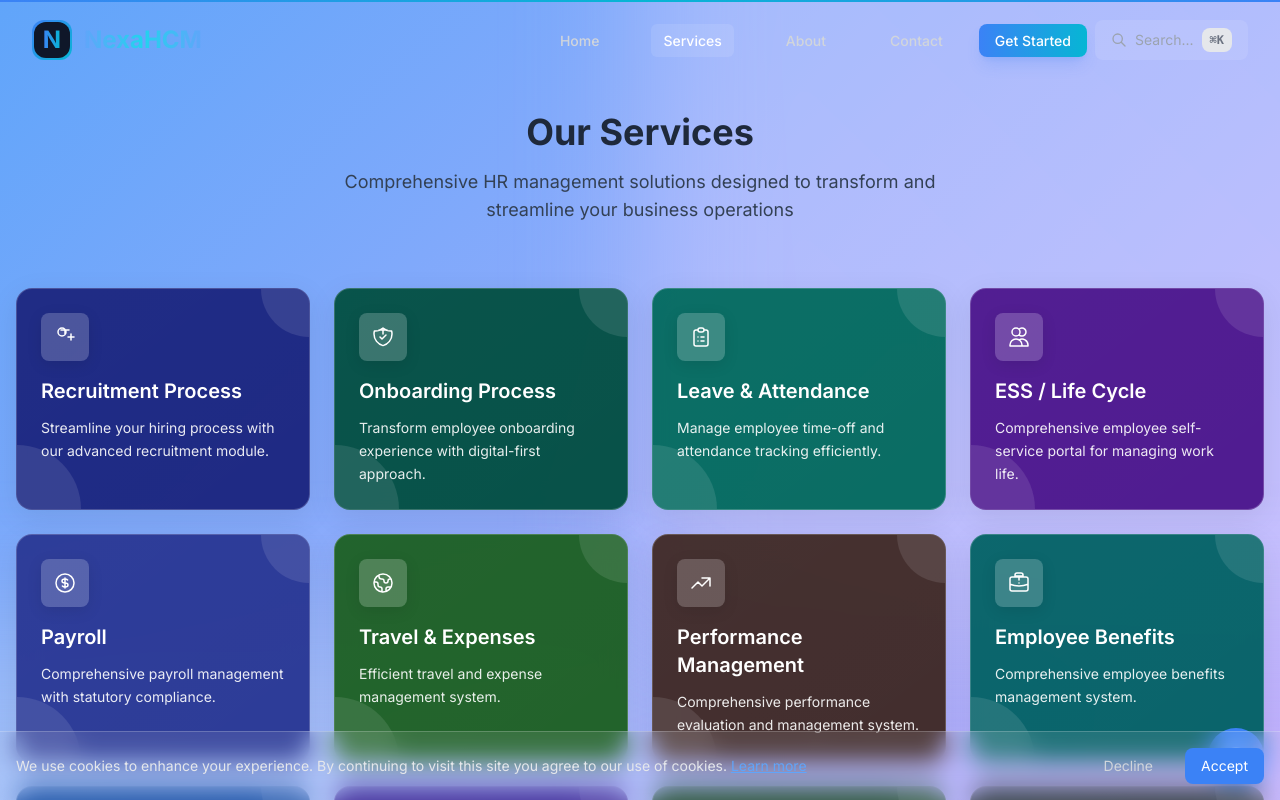
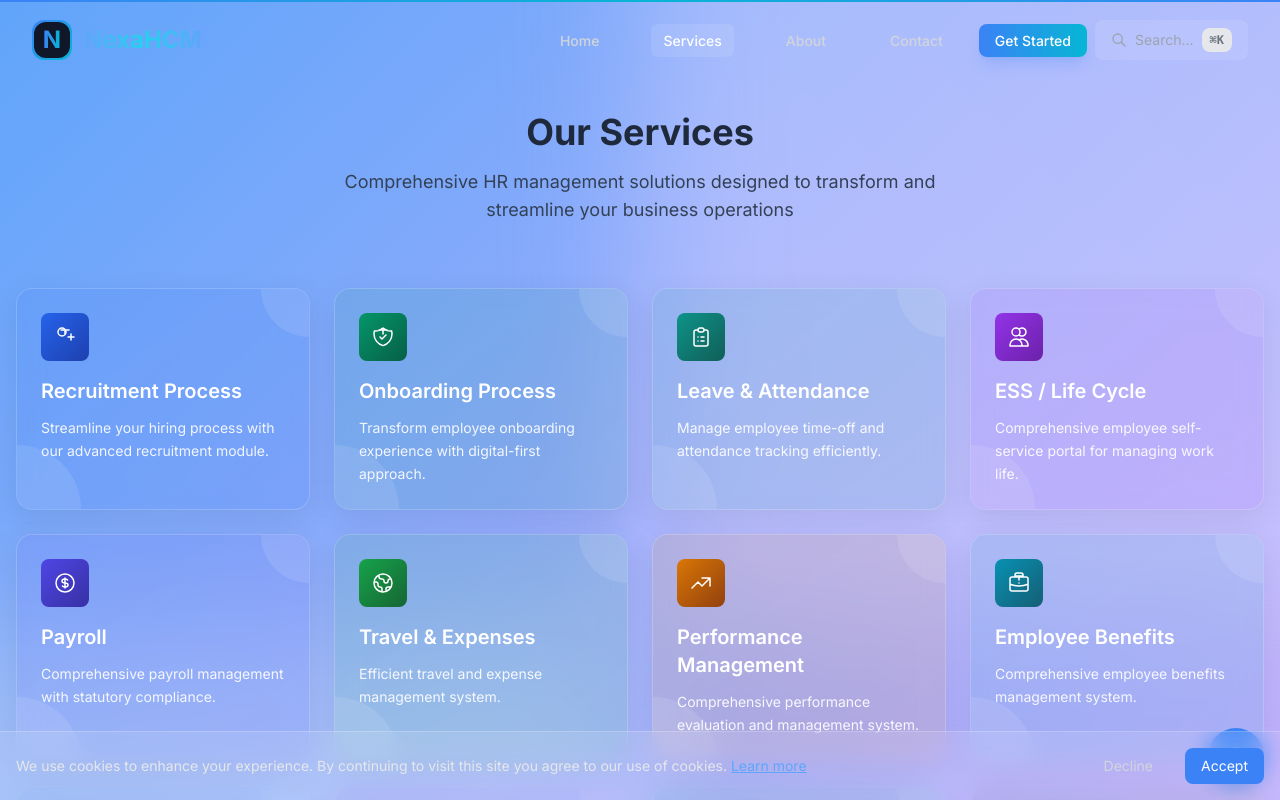
Before and after one commit to Prasanthk4/nexahcm, a React (Vite) app: page /services in a window 1280 px wide. Shown: the top 800 px of the page. Built offline with nearby package versions, Linux system fonts and the light colour scheme.

Commit message:
style: Update service modals to match their respective card colors

```diff
--- a/src/pages/Services.jsx
+++ b/src/pages/Services.jsx
@@ -904,118 +904,217 @@ const modules = [
   }
 ];
 
-const getCardColor = (index) => {
-  const colors = [
-    // Professional blues and teals
-    {
-      gradient: 'from-blue-500/20 to-blue-600/20 border-blue-500/30 hover:border-blue-400/50',
-      bg: 'bg-blue-900/10',
-      accent: 'bg-blue-500',
-      border: 'border-blue-500/20',
-      text: 'text-blue-400'
+const moduleColors = {
+  'Recruitment Process': {
+    bg: 'from-blue-600 to-blue-800',
+    card: 'bg-blue-600/10',
+    border: 'border-blue-200/30',
+    text: 'text-blue-100',
+    overview: 'bg-blue-900/40',
+    benefits: 'bg-blue-950/40',
+    hover: 'hover:bg-blue-700/20'
   },
-    {
-      gradient: 'from-cyan-500/20 to-cyan-600/20 border-cyan-500/30 hover:border-cyan-400/50',
-      bg: 'bg-cyan-900/10',
-      accent: 'bg-cyan-500',
-      border: 'border-cyan-500/20',
-      text: 'text-cyan-400'
+  'Onboarding Process': {
+    bg: 'from-emerald-600 to-emerald-800',
+    card: 'bg-emerald-600/10',
+    border: 'border-emerald-200/30',
+    text: 'text-emerald-100',
+    overview: 'bg-emerald-900/40',
+    benefits: 'bg-emerald-950/40',
+    hover: 'hover:bg-emerald-700/20'
   },
-    {
-      gradient: 'from-teal-500/20 to-teal-600/20 border-teal-500/30 hover:border-teal-400/50',
-      bg: 'bg-teal-900/10',
-      accent: 'bg-teal-500',
-      border: 'border-teal-500/20',
-      text: 'text-teal-400'
+  'Leave & Attendance': {
+    bg: 'from-teal-600 to-teal-800',
+    card: 'bg-teal-600/10',
+    border: 'border-teal-200/30',
+    text: 'text-teal-100',
+    overview: 'bg-teal-900/40',
+    benefits: 'bg-teal-950/40',
+    hover: 'hover:bg-teal-700/20'
   },
-    // Purple and indigo tones
-    {
-      gradient: 'from-purple-500/20 to-purple-600/20 border-purple-500/30 hover:border-purple-400/50',
-      bg: 'bg-purple-900/10',
-      accent: 'bg-purple-500',
-      border: 'border-purple-500/20',
-      text: 'text-purple-400'
+  'ESS / Life Cycle': {
+    bg: 'from-purple-600 to-purple-800',
+    card: 'bg-purple-600/10',
+    border: 'border-purple-200/30',
+    text: 'text-purple-100',
+    overview: 'bg-purple-900/40',
+    benefits: 'bg-purple-950/40',
+    hover: 'hover:bg-purple-700/20'
   },
-    {
-      gradient: 'from-indigo-500/20 to-indigo-600/20 border-indigo-500/30 hover:border-indigo-400/50',
-      bg: 'bg-indigo-900/10',
-      accent: 'bg-indigo-500',
-      border: 'border-indigo-500/20',
-      text: 'text-indigo-400'
+  'Payroll': {
+    bg: 'from-indigo-600 to-indigo-800',
+    card: 'bg-indigo-600/10',
+    border: 'border-indigo-200/30',
+    text: 'text-indigo-100',
+    overview: 'bg-indigo-900/40',
+    benefits: 'bg-indigo-950/40',
+    hover: 'hover:bg-indigo-700/20'
   },
-    // Warm accents
-    {
-      gradient: 'from-rose-500/20 to-rose-600/20 border-rose-500/30 hover:border-rose-400/50',
-      bg: 'bg-rose-900/10',
-      accent: 'bg-rose-500',
-      border: 'border-rose-500/20',
-      text: 'text-rose-400'
+  'Travel & Expenses': {
+    bg: 'from-green-600 to-green-800',
+    card: 'bg-green-600/10',
+    border: 'border-green-200/30',
+    text: 'text-green-100',
+    overview: 'bg-green-900/40',
+    benefits: 'bg-green-950/40',
+    hover: 'hover:bg-green-700/20'
   },
-    {
-      gradient: 'from-orange-500/20 to-orange-600/20 border-orange-500/30 hover:border-orange-400/50',
-      bg: 'bg-orange-900/10',
-      accent: 'bg-orange-500',
-      border: 'border-orange-500/20',
-      text: 'text-orange-400'
+  'Performance Management': {
+    bg: 'from-amber-600 to-amber-800',
+    card: 'bg-amber-600/10',
+    border: 'border-amber-200/30',
+    text: 'text-amber-100',
+    overview: 'bg-amber-900/40',
+    benefits: 'bg-amber-950/40',
+    hover: 'hover:bg-amber-700/20'
   },
-    // Cool greens
-    {
-      gradient: 'from-emerald-500/20 to-emerald-600/20 border-emerald-500/30 hover:border-emerald-400/50',
-      bg: 'bg-emerald-900/10',
-      accent: 'bg-emerald-500',
-      border: 'border-emerald-500/20',
-      text: 'text-emerald-400'
+  'Employee Benefits': {
+    bg: 'from-cyan-600 to-cyan-800',
+    card: 'bg-cyan-600/10',
+    border: 'border-cyan-200/30',
+    text: 'text-cyan-100',
+    overview: 'bg-cyan-900/40',
+    benefits: 'bg-cyan-950/40',
+    hover: 'hover:bg-cyan-700/20'
   },
-    {
-      gradient: 'from-green-500/20 to-green-600/20 border-green-500/30 hover:border-green-400/50',
-      bg: 'bg-green-900/10',
-      accent: 'bg-green-500',
-      border: 'border-green-500/20',
-      text: 'text-green-400'
+  'Ask HR': {
+    bg: 'from-blue-500 to-blue-700',
+    card: 'bg-blue-500/10',
+    border: 'border-blue-200/30',
+    text: 'text-blue-100',
+    overview: 'bg-blue-800/40',
+    benefits: 'bg-blue-900/40',
+    hover: 'hover:bg-blue-600/20'
   },
-    // Additional variations
-    {
-      gradient: 'from-sky-500/20 to-sky-600/20 border-sky-500/30 hover:border-sky-400/50',
-      bg: 'bg-sky-900/10',
-      accent: 'bg-sky-500',
-      border: 'border-sky-500/20',
-      text: 'text-sky-400'
+  'Exit Management': {
+    bg: 'from-violet-600 to-violet-800',
+    card: 'bg-violet-600/10',
+    border: 'border-violet-200/30',
+    text: 'text-violet-100',
+    overview: 'bg-violet-900/40',
+    benefits: 'bg-violet-950/40',
+    hover: 'hover:bg-violet-700/20'
   },
-    {
-      gradient: 'from-violet-500/20 to-violet-600/20 border-violet-500/30 hover:border-violet-400/50',
-      bg: 'bg-violet-900/10',
-      accent: 'bg-violet-500',
-      border: 'border-violet-500/20',
-      text: 'text-violet-400'
+  'HR Compliance Calendar': {
+    bg: 'from-emerald-600 to-emerald-800',
+    card: 'bg-emerald-600/10',
+    border: 'border-emerald-200/30',
+    text: 'text-emerald-100',
+    overview: 'bg-emerald-900/40',
+    benefits: 'bg-emerald-950/40',
+    hover: 'hover:bg-emerald-700/20'
   },
-    {
-      gradient: 'from-fuchsia-500/20 to-fuchsia-600/20 border-fuchsia-500/30 hover:border-fuchsia-400/50',
-      bg: 'bg-fuchsia-900/10',
-      accent: 'bg-fuchsia-500',
-      border: 'border-fuchsia-500/20',
-      text: 'text-fuchsia-400'
+  'Visitor Management': {
+    bg: 'from-gray-600 to-gray-800',
+    card: 'bg-gray-600/10',
+    border: 'border-gray-200/30',
+    text: 'text-gray-100',
+    overview: 'bg-gray-900/40',
+    benefits: 'bg-gray-950/40',
+    hover: 'hover:bg-gray-700/20'
   },
-    {
-      gradient: 'from-blue-500/20 to-indigo-600/20 border-blue-500/30 hover:border-indigo-400/50',
-      bg: 'bg-blue-900/10',
-      accent: 'bg-blue-500',
-      border: 'border-blue-500/20',
-      text: 'text-blue-400'
+  'Technology Stack': {
+    bg: 'from-purple-600 to-purple-800',
+    card: 'bg-purple-600/10',
+    border: 'border-purple-200/30',
+    text: 'text-purple-100',
+    overview: 'bg-purple-900/40',
+    benefits: 'bg-purple-950/40',
+    hover: 'hover:bg-purple-700/20'
   }
-  ];
-  return colors[index % colors.length];
+};
+
+const ServiceModal = ({ module, onClose }) => {
+  const colors = moduleColors[module.title];
+
+  return (
+    <div className="fixed inset-0 z-50 overflow-y-auto">
+      <div className="fixed inset-0 bg-black/50 backdrop-blur-sm"></div>
+      <div className="relative min-h-screen flex items-center justify-center p-4">
+        <div className={`relative w-full max-w-4xl rounded-2xl shadow-2xl ${colors.card} ${colors.border} border backdrop-blur-xl`}>
+          {/* Header */}
+          <div className={`flex items-center justify-between p-6 border-b ${colors.border}`}>
+            <div className="flex items-center gap-4">
+              <div className={`w-12 h-12 rounded-xl bg-gradient-to-br ${colors.bg} flex items-center justify-center`}>
+                {module.icon}
+              </div>
+              <h2 className={`text-2xl font-bold ${colors.text}`}>{module.title}</h2>
+            </div>
+            <button
+              onClick={onClose}
+              className={`${colors.text} ${colors.hover} rounded-lg p-2 transition-colors duration-200`}
+            >
+              <IoClose className="w-6 h-6" />
+            </button>
+          </div>
+
+          {/* Content */}
+          <div className="p-6 space-y-6">
+            {/* Overview Section */}
+            <div>
+              <h3 className={`text-xl font-semibold mb-4 ${colors.text}`}>Overview</h3>
+              <div className={`${colors.overview} rounded-xl p-6 ${colors.text} leading-relaxed`}>
+                {module.description}
+              </div>
+            </div>
+
+            {/* Process Steps */}
+            <div>
+              <h3 className={`text-xl font-semibold mb-4 ${colors.text}`}>Process Steps</h3>
+              <div className="grid grid-cols-2 md:grid-cols-3 lg:grid-cols-6 gap-4">
+                {module.steps.map((step, index) => (
+                  <div
+                    key={index}
+                    className={`${colors.overview} rounded-xl p-4 text-center ${colors.text}`}
+                  >
+                    <div className={`w-8 h-8 mx-auto mb-2 rounded-full bg-gradient-to-br ${colors.bg} flex items-center justify-center`}>
+                      {index + 1}
+                    </div>
+                    <p className="text-sm">{step}</p>
+                  </div>
+                ))}
+              </div>
+            </div>
+
+            {/* Key Benefits */}
+            <div>
+              <h3 className={`text-xl font-semibold mb-4 ${colors.text}`}>Key Benefits</h3>
+              <div className="grid grid-cols-1 md:grid-cols-2 lg:grid-cols-3 gap-4">
+                {module.benefits.map((benefit, index) => (
+                  <div
+                    key={index}
+                    className={`${colors.benefits} rounded-xl p-4 ${colors.text}`}
+                  >
+                    <div className="flex items-start gap-3">
+                      <div className={`mt-1 w-5 h-5 rounded-full bg-gradient-to-br ${colors.bg} flex items-center justify-center flex-shrink-0`}>
+                        <IoCheckmark className="w-3 h-3 text-white" />
+                      </div>
+                      <div>
+                        <h4 className="font-medium mb-1">{benefit.title}</h4>
+                        <p className={`text-sm opacity-80`}>{benefit.description}</p>
+                      </div>
+                    </div>
+                  </div>
+                ))}
+              </div>
+            </div>
+          </div>
+        </div>
+      </div>
+    </div>
+  );
 };
 
 const ModuleDetail = ({ module, onClose }) => {
-  const colors = getCardColor(module.colorIndex || 0);
+  const colors = moduleColors[module.title];
 
   return (
-    <div className={`rounded-xl shadow-lg ${colors.bg}`}>
+    <div className={`rounded-xl shadow-lg ${colors.card}`}>
       <div className="p-8">
         {/* Header */}
         <div className={`flex items-center justify-between pb-6 border-b ${colors.border}`}>
           <div className="flex items-center space-x-4">
-            <div className={`p-3 bg-gradient-to-br ${colors.gradient} rounded-xl backdrop-blur-sm flex items-center justify-center`}>
+            <div className={`p-3 bg-gradient-to-br ${colors.bg} rounded-xl backdrop-blur-sm flex items-center justify-center`}>
               <div className={`${colors.text} w-8 h-8 flex items-center justify-center`}>
                 {module.icon}
               </div>
@@ -1080,7 +1179,7 @@ const ModuleDetail = ({ module, onClose }) => {
               {/* Right Column - Benefits */}
               {module.benefits && (
                 <div className="lg:col-span-1">
-                  <div className={`rounded-xl p-6 sticky top-8 ${colors.bg}`}>
+                  <div className={`rounded-xl p-6 sticky top-8 ${colors.card}`}>
                     <div className="flex items-center space-x-3 mb-6">
                       <div className={`w-1 h-6 ${colors.accent}`}></div>
                       <h3 className="text-xl font-semibold text-white">Key Benefits</h3>
@@ -1092,7 +1191,7 @@ const ModuleDetail = ({ module, onClose }) => {
                           className={`flex items-start space-x-3 p-4 rounded-lg bg-[#1a2234] hover:bg-[#1d2639] transition-all duration-300 group hover:translate-x-1 ${colors.border}`}
                         >
                           <div className="flex-shrink-0 w-6 h-6 mt-1">
-                            <div className={`w-5 h-5 rounded-full bg-gradient-to-br ${colors.gradient} flex items-center justify-center group-hover:scale-110 transition-transform duration-300`}>
+                            <div className={`w-5 h-5 rounded-full bg-gradient-to-br ${colors.bg} flex items-center justify-center group-hover:scale-110 transition-transform duration-300`}>
                               <svg className="w-3 h-3 text-white" fill="none" viewBox="0 0 24 24" stroke="currentColor">
                                 <path strokeLinecap="round" strokeLinejoin="round" strokeWidth={2} d="M5 13l4 4L19 7" />
                               </svg>
@@ -1139,12 +1238,12 @@ const ProcessStep = ({ step, index }) => (
 );
 
 const ServiceCard = ({ service, index, onClick }) => {
-  const bgColor = service.bgColor;
+  const colors = moduleColors[service.title];
 
   return (
     <motion.div
       key={service.title}
-      className={`group cursor-pointer ${bgColor} rounded-2xl p-6
+      className={`group cursor-pointer ${colors.card} rounded-2xl p-6
         backdrop-blur-md bg-opacity-95 border border-white/20
         shadow-[0_8px_30px_rgb(0,0,0,0.08)]
         hover:shadow-[0_8px_30px_rgb(0,0,0,0.12)]
@@ -1166,12 +1265,8 @@ const ServiceCard = ({ service, index, onClick }) => {
       {/* Content */}
       <div className="relative z-10">
         <div className="w-12 h-12 mb-4">
-          <div className={`w-full h-full rounded-lg bg-white/20
-            flex items-center justify-center transform
-            group-hover:scale-110 transition-transform duration-300
-            shadow-[0_4px_15px_rgb(0,0,0,0.1)]`}
-          >
-            <div className="text-white">
+          <div className={`w-full h-full rounded-lg bg-gradient-to-br ${colors.bg} flex items-center justify-center`}>
+            <div className={`text-white`}>
               {service.icon}
             </div>
           </div>
```
Lines whose indentation alone changed are shown as unchanged.
